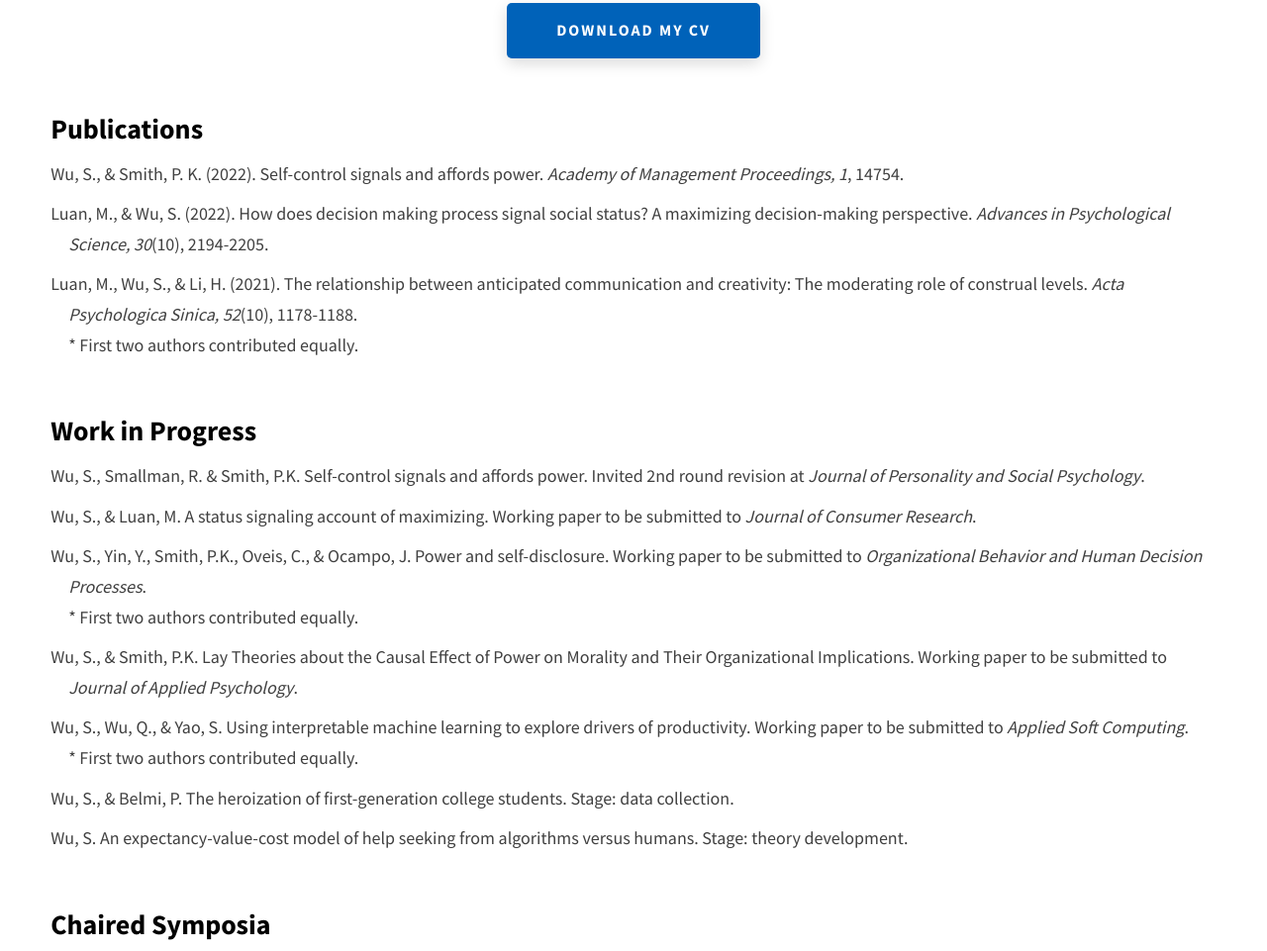
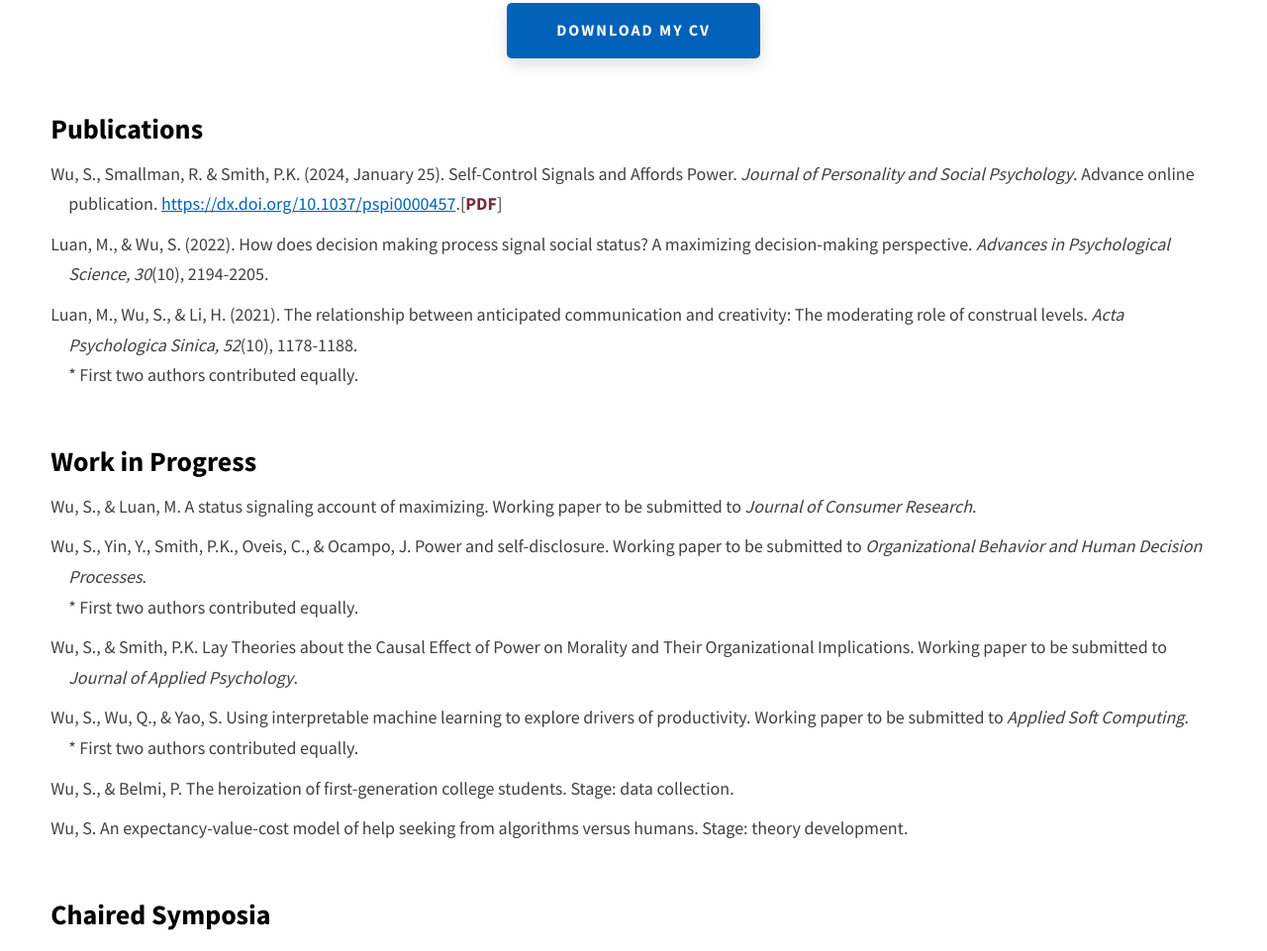
Before and after one commit to shuangwu-ob/shuangwu-ob.github.io, a website: page index.html in a window 1280 px wide. Shown: the part 4734-5695 px from the top of the page at 99% size. Drawn offline with Linux system fonts and the light colour scheme.

Commit message:
jpsp update

```diff
--- a/css/style.css
+++ b/css/style.css
@@ -44,7 +44,11 @@ body {
 
 a {
   text-decoration: none;
-  color: inherit; }
+  color: inherit;
+
+}
+
+
 
 li {
   list-style: none; }
--- a/index.html
+++ b/index.html
@@ -305,8 +305,11 @@
             <div class="projects__row-content">
               <h3 class="projects__row-content-title">Publications</h3>
               <p class="projects__row-content-desc">
-                Wu, S., & Smith, P. K. (2022). Self-control signals and affords power. <i>Academy of Management Proceedings, 1</i>, 14754. <br>
+                Wu, S., Smallman, R. & Smith, P.K. (2024, January 25). Self-Control Signals and Affords Power. <i>Journal of Personality and
+Social Psychology</i>. Advance online publication. <a href="url" style = "color: #0062b9;
+  text-decoration: underline;">https://dx.doi.org/10.1037/pspi0000457</a>.<a href= "https://shuangwu-ob.github.io/pubs/2024-47709-001.pdf">[<b style = "color:#722F37;">PDF</b>]</a><br>
               </p>
+
               <p class="projects__row-content-desc">
                 Luan, M., & Wu, S. (2022). How does decision making process signal social status? A maximizing decision-making perspective. <i>Advances in Psychological Science, 30</i>(10), 2194-2205.<br>
               </p>
@@ -323,9 +326,6 @@
           <div class="projects__row">
             <div class="projects__row-content">
               <h3 class="projects__row-content-title">Work in Progress</h3>
-              <p class="projects__row-content-desc">
-                Wu, S., Smallman, R. & Smith, P.K. Self-control signals and affords power. Invited 2nd round revision at <i>Journal of Personality and Social Psychology</i>.<br>
-              </p>
               <p class="projects__row-content-desc">
                 Wu, S., & Luan, M. A status signaling account of maximizing. Working paper to be submitted to <i>Journal of Consumer Research</i>.<br>
               </p>
```
Also changed, not shown: 3 other files.
